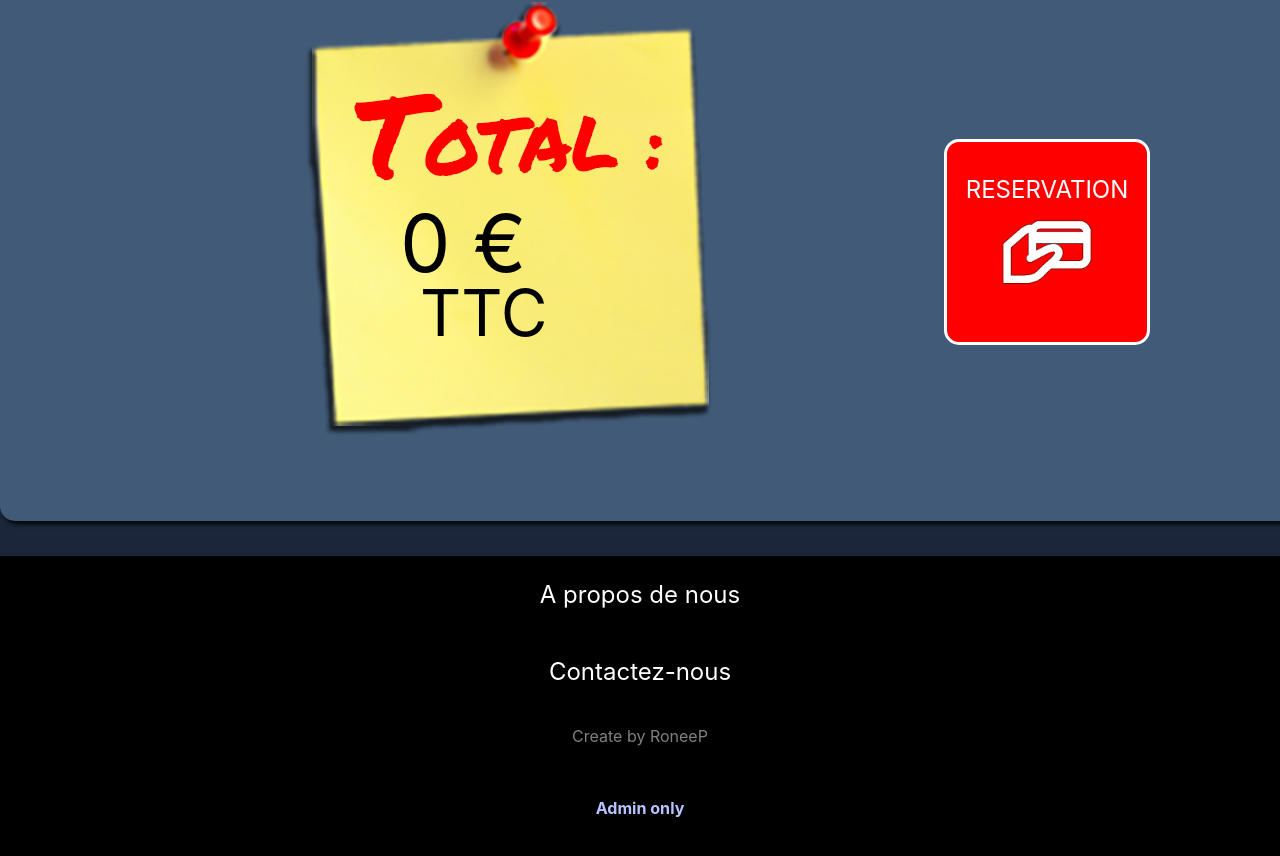
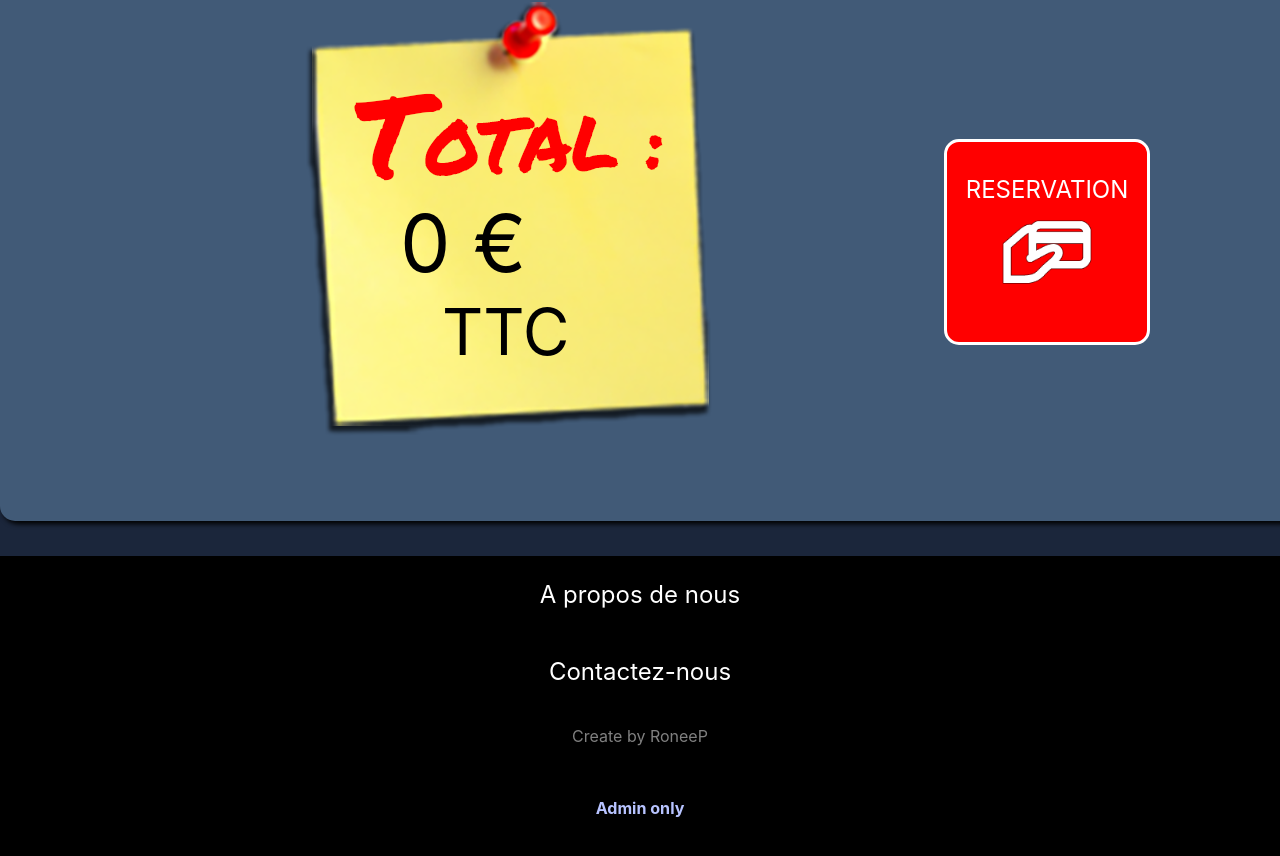
Before and after one commit to PPRonee/VIDLOCK, a React (Create React App) app: page /Panier in a window 1280 px wide. Shown: the part 1250-2106 px from the top of the page. Built offline with nearby package versions, Linux system fonts and the light colour scheme; no server answers.

Commit message:
affichage conditionnel

```diff
--- a/src/pages/Panier.css
+++ b/src/pages/Panier.css
@@ -110,8 +110,8 @@ td {
 .leTotalTTC {
   font-size: 4em;
   position: absolute;
-  margin-top: 310px;
-  margin-left: 170px;
+  margin-top: 265px;
+  margin-left: 192px;
 }
 
 .titdate {
--- a/src/pages/Panier.tsx
+++ b/src/pages/Panier.tsx
@@ -160,6 +160,12 @@ const Panier = () => {
     console.table(produits);
   };
 
+
+  const ReservationAction = () => {
+    alert("Vous etes redirigez vers la page paiement")
+
+  };
+
   useEffect(() => {
     const produits = getProduits();
     setTabProduits(produits);
@@ -169,7 +175,7 @@ const Panier = () => {
       setPayload(payloadRecup);
       console.table(payloadRecup);
       console.log(JSON.stringify(payloadRecup));
-      console.log("payloadRecup",payloadRecup.Nom);
+      console.log("payloadRecup", payloadRecup.Nom);
     }
   }, []);
 
@@ -185,7 +191,9 @@ const Panier = () => {
     if (localStoragePayload) {
     }
   }, []);
-   console.log("payload use state",payload);
+  console.log("payload use state", payload);
+
+
 
   return (
     <div>
@@ -292,7 +300,9 @@ const Panier = () => {
             <div className="coteAcote">
               <div>
                 <div className="leTotal">{totalPanier} € </div>
-                <div className="leTotalTTC">TTC</div>
+                <div className="leTotalTTC">
+                  {payload?.Siret ? <p>HT</p> : <p>TTC</p>}
+                </div>
 
                 <p>
                   <img
@@ -302,7 +312,10 @@ const Panier = () => {
                   />
                 </p>
               </div>
-              <div className="butres">
+              <div
+                className="butres"
+                onClick={() => ReservationAction()}
+              >
                 <NavLink to="/Paypal">
                   RESERVATION
                   <img className="CB" src="./Assets/cb.png" alt="panier" />
```
